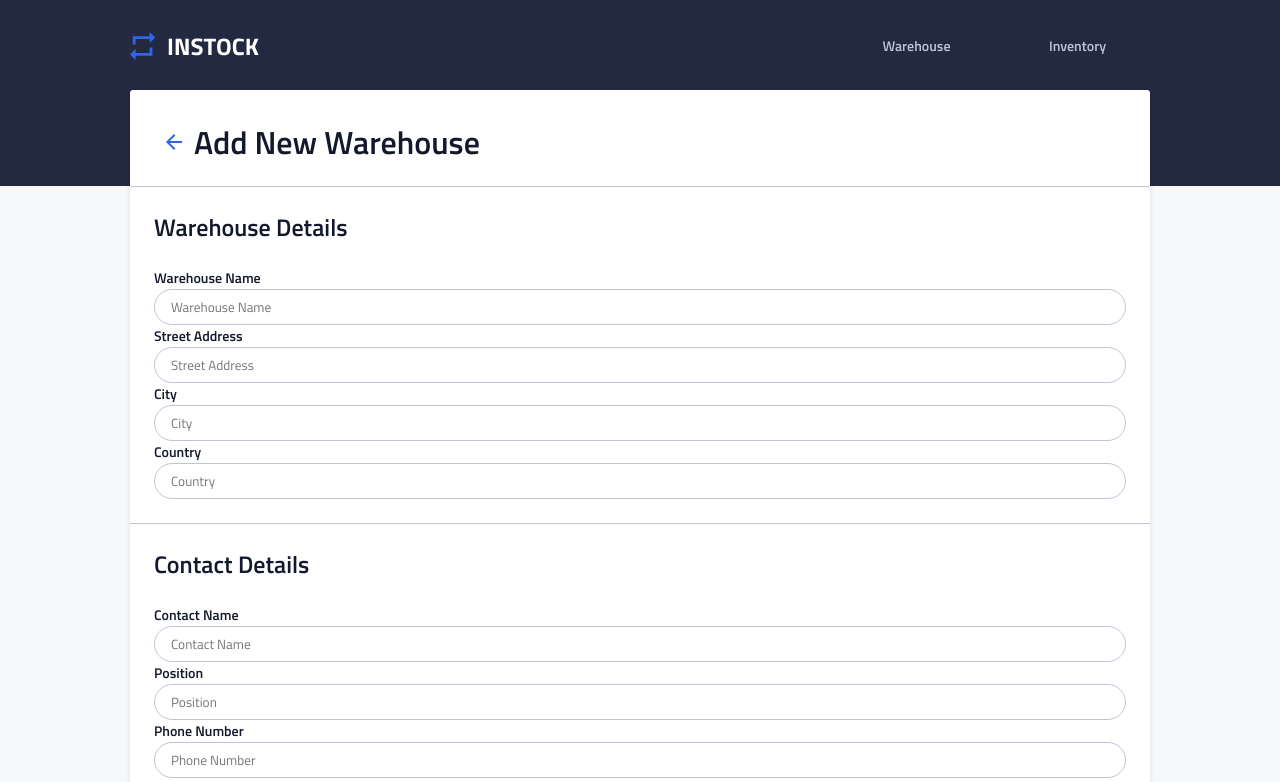
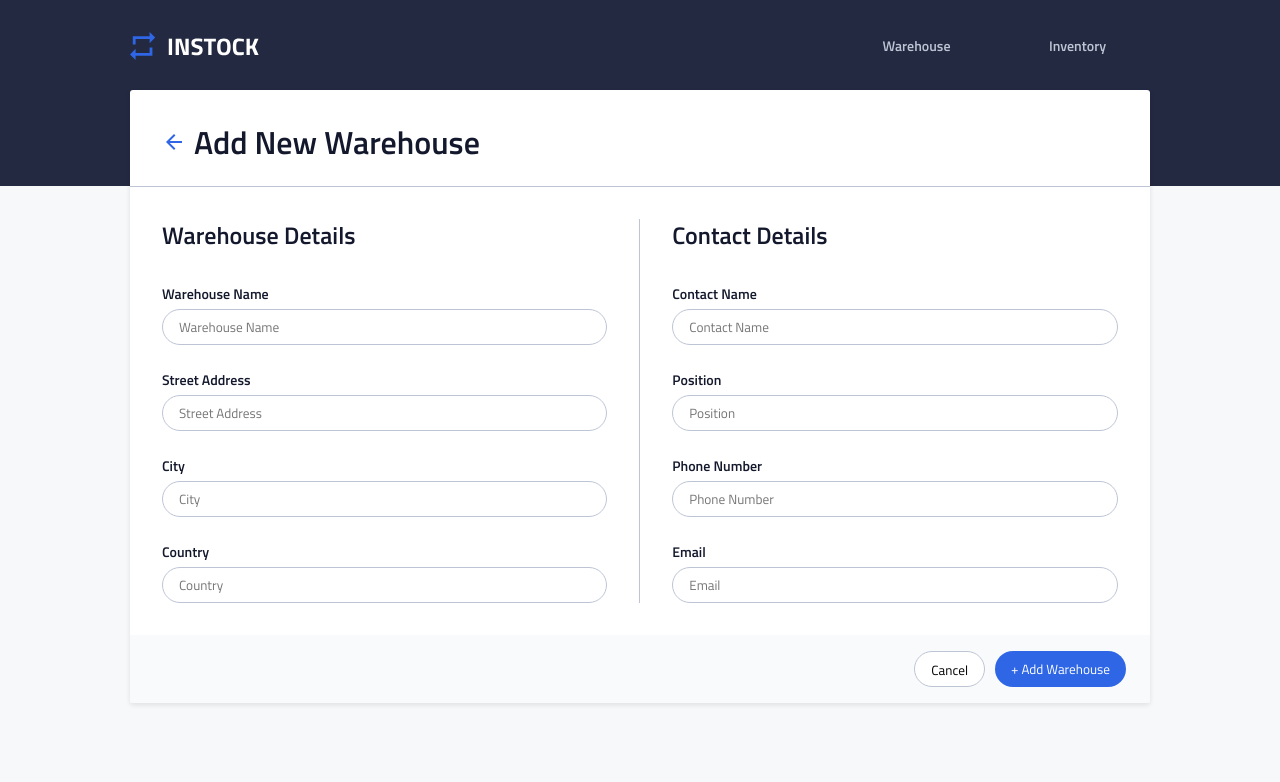
Before and after one commit to dishabehere/instock-frontend, a React (Vite) app: page /warehouses/add in a window 1280 px wide. Shown: the top 782 px of the page. Built offline with nearby package versions, Linux system fonts and the light colour scheme.

Commit message:
Add styling for tablet and desktop views for add warehouse page

```diff
--- a/src/App.jsx
+++ b/src/App.jsx
@@ -11,20 +11,14 @@ function App() {
     <Router>
       <Header />
       <Routes>
-        {/* <Route path="/" element={<HomePage />} />
-        <Route
-          path="/warehouses/:warehouseId"
-          element={<WarehouseDetailsPage />}
-        /> */}
+        <Route path="/" element={<HomePage />} />
+        {/* <Route path="/warehouses/:warehouseId" element={<WarehouseDetailsPage />}/> */}
         <Route path="/warehouses/add" element={<WarehouseFormPage />} />
         <Route path="/warehouses/edit" element={<WarehouseFormPage />} />
-        {/* <Route path="/inventories" element={<InventoriesListPage />} />
-        <Route
-          path="/inventories/:inventoryId"
-          element={<InventoryDetailsPage />}
-        />
+        <Route path="/inventories" element={<InventoriesListPage />} />
+        {/* <Route path="/inventories/:inventoryId" element={<InventoryDetailsPage />}/>
         <Route path="/inventories/add" element={<InventoriesFormPage />} />
-        <Route path="/inventories/:inventoryId/edit" element={<InventoriesFormPage />} /> */}
+        <Route path="/inventories/:inventoryId/edit" element={<InventoriesFormPage />} />  */}
       </Routes>
       <Footer />
     </Router>
--- a/src/components/WarehouseFormDetails/WarehouseFormDetails.scss
+++ b/src/components/WarehouseFormDetails/WarehouseFormDetails.scss
@@ -6,23 +6,46 @@
     &__details{
         display: flex;
         flex-direction: column;
+
+        @include responsive(tablet) {
+            flex-direction: row;
+        }
     }
 
     &__fields{
         padding: 1.5rem;
 
+        @include responsive(tablet){
+            width: 100%;
+            padding: 0 2rem;
+        }
+
         &--modified{
             border-bottom: .0625rem solid $table-border-color;
+
+            @include responsive(tablet){
+                border-bottom: 0;
+                border-right: .0625rem solid $table-border-color;
+            }
         }
     }
 
     &__field{
         display: flex;
         flex-direction: column;
-        padding-top: 1.5rem;
+        padding-top: .5rem;
+    }
+
+    &__label {
+        padding-top: 1rem;
+
+        @include responsive (tablet) {
+            padding-top: 1.5rem;
+        }
     }
 
     &__input {
+        margin-top: .25rem;
         height: 2.25rem;
         border-radius: 1.25rem;
         border: .0625rem solid $table-border-color;
@@ -35,6 +58,11 @@
         display: flex;
         justify-content: space-around;
         gap: .625rem;
+
+        @include responsive(tablet) {
+            margin-top: 2rem;
+            justify-content: flex-end;
+        }
     }
 
     &__button {
@@ -42,6 +70,11 @@
         height: 2.25rem;
         border: 0;
         border-radius: 1.25rem;
+
+        @include responsive(tablet){
+            width: auto;
+            padding: .5rem 1rem;
+        }
 
         &--cancel {
             background-color: $global-color;
--- a/src/components/WarehouseFormHeader/WarehouseFormHeader.scss
+++ b/src/components/WarehouseFormHeader/WarehouseFormHeader.scss
@@ -11,5 +11,6 @@
 
     @include responsive(tablet){
         padding: 2rem 2rem 1.5rem;
+        margin-bottom: 2rem;
     }
 }
```
